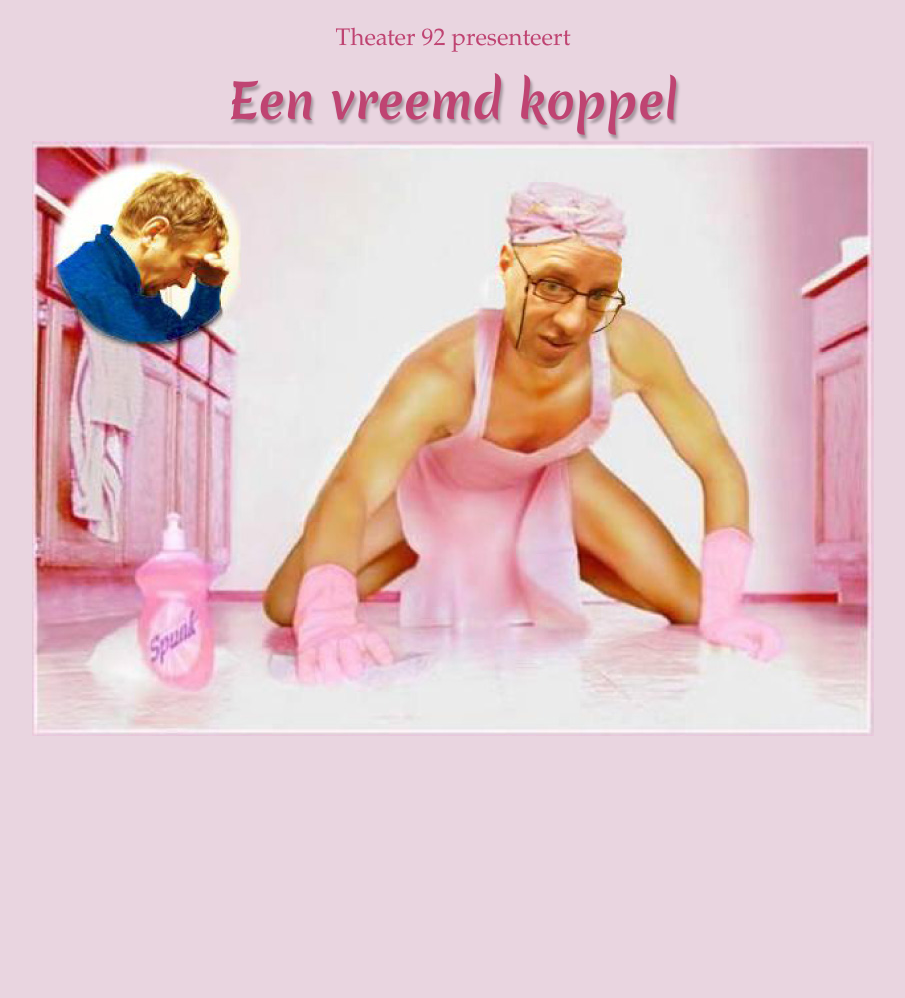
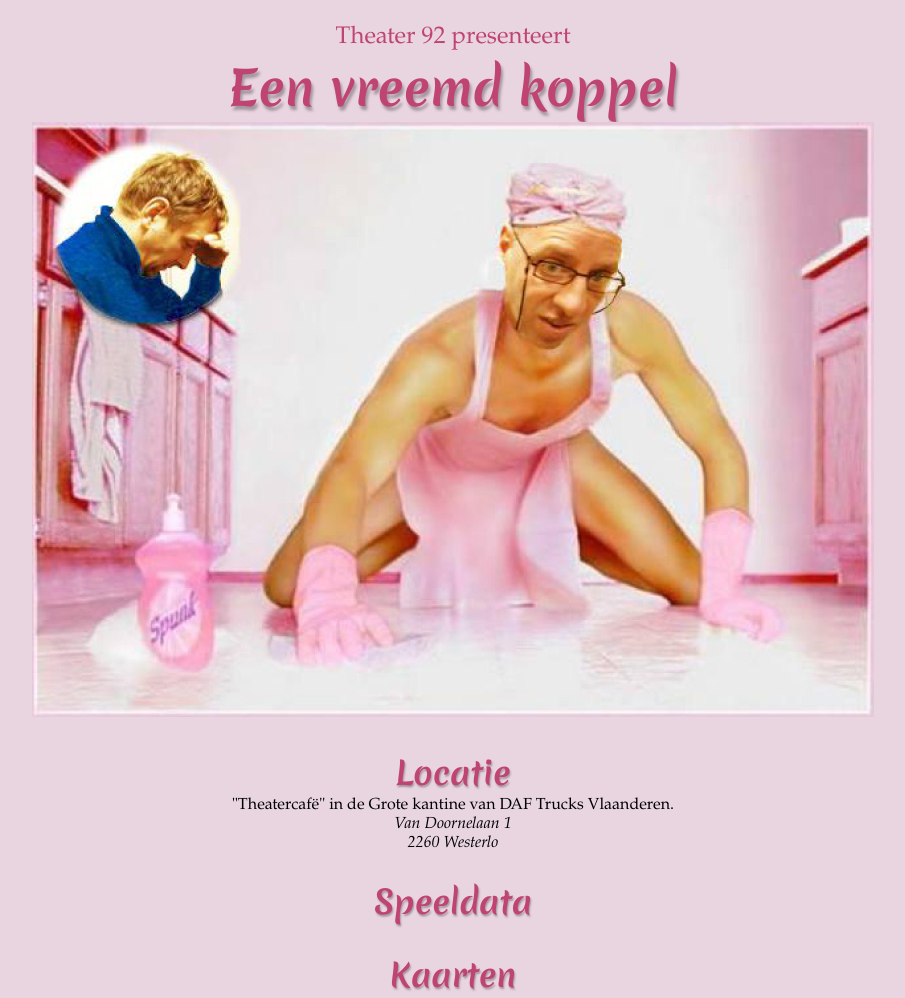
Before and after one commit to To1ne/theater92.be, a plain HTML site: page index.html in a window 1280 px wide. Shown: the whole page, without its empty margins (187-1092 px from the left). Before the commit the page ends 800 px from the top, so only its background shows below. Drawn offline with Linux system fonts and the light colour scheme.

Commit message:
80% finished

```diff
--- a/css/main.css
+++ b/css/main.css
@@ -2,25 +2,30 @@ body {
     background:#E9D5E0;
     font-family:Baskerville, "Baskerville Old Face", "Hoefler Text", Garamond, "Times New Roman", serif;
     font-size: 100%;
-    line-height: 1.6875;
+    text-align:center;
+}
+
+h1,h2,.preface {
+    color:#BF4472;
 }
 
 h1,h2 {
-    color:#BF4472;
-    text-align:center;
+    font-family:'Merienda', cursive;
 }
-
+h1 {
+    font-size:300%;
+    text-shadow:2px 4px 3px rgba(0,0,0,0.3);
+    margin:0;
+}
 h2 {
-    font-weight:normal;
+    font-size:200%;
+    text-shadow:1px 2px 2px rgba(0,0,0,0.3);
     margin-bottom:0;
 }
 
-h1 {
-    font-family:'Lobster Two', cursive;
-    font-family:'Merienda', cursive;
-    font-size:300%;
-    text-shadow:2px 4px 3px rgba(0,0,0,0.3);
-    margin:0;
+.preface {
+    font-size:150%;
+    margin-bottom:0;
 }
 
 #center {
@@ -34,6 +39,19 @@ img {
     height:auto;
 }
 
+ul {
+    list-style:none;
+    padding-left:0;
+}
+
+#locatie p,#locatie ul {
+    margin-bottom:0;
+    padding-bottom:0;
+    margin-top:0;
+    padding-top:0;
+}
+
+
 @media only screen and (max-width: 400px) {
     body {
         font-size:70%;
--- a/index.html
+++ b/index.html
@@ -26,11 +26,23 @@
 
         <!-- Add your site or application content here -->
         <div id="center">
-          <h2>Theater 92 presenteert</h2>
+          <p class="preface">Theater 92 presenteert</p>
           <h1>Een vreemd koppel</h1>
           <div id="affiche">
             <img src="img/Een-vreemd-koppel.jpg" alt="Een vreemd koppel" />
           </div>
+          <div id="locatie">
+            <h2>Locatie</h2>
+            <p>&quot;Theatercaf&euml;&quot; in de Grote kantine van DAF Trucks Vlaanderen.</p>
+            <address>
+              <ul>
+                <li>Van Doornelaan 1</li>
+                <li>2260 Westerlo</li>
+              </ul>
+            </address>
+          </div>
+          <h2>Speeldata</h2>
+          <h2>Kaarten</h2>
         </div>
 
         <!-- Google Analytics: change UA-XXXXX-X to be your site's ID. -->
```
